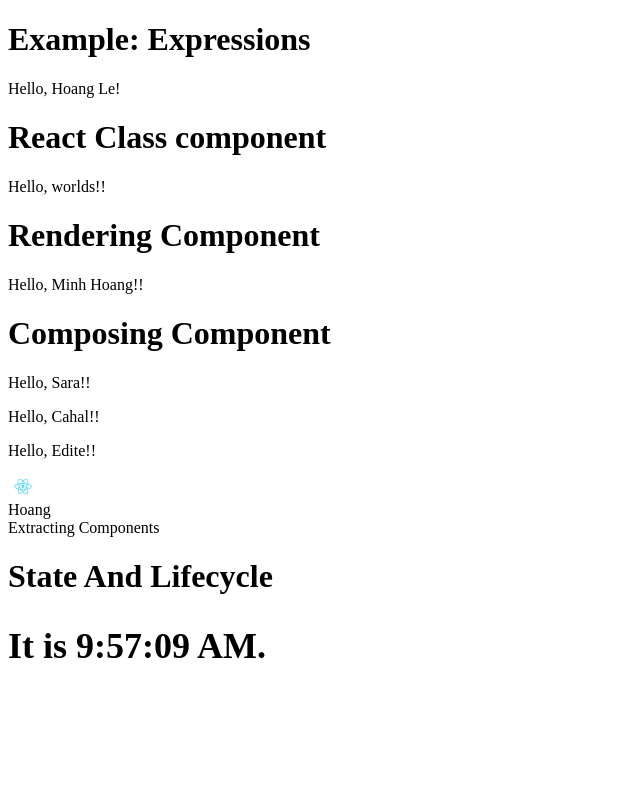
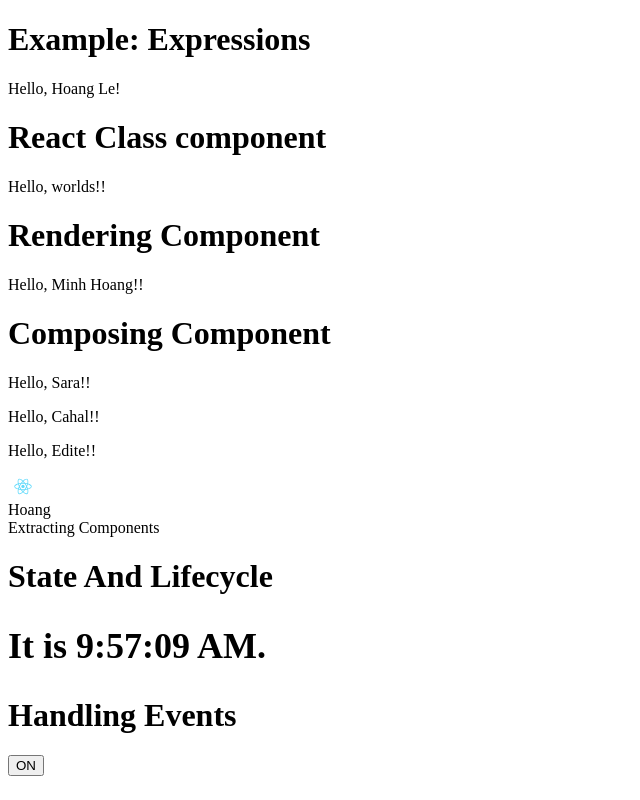
Before and after one commit to hoangle-agilityio/react-training, a React (Vite) app in the folder example-react/: page / in a window 1280 px wide. Shown: the whole page, without its empty margins (0-640 px from the left). Built offline with nearby package versions, Linux system fonts and the light colour scheme.

Commit message:
feat: make some code about handling events

```diff
--- /dev/null
+++ b/example-react/src/example-tsx/handling-event.tsx
@@ -0,0 +1,32 @@
+import React from "react"
+
+type State = { isToggleOn: boolean };
+
+export default class Toggle extends React.Component {
+  state: State;
+
+  constructor(props: Object) {
+    super(props);
+    this.state = { isToggleOn: true };
+    this.handleClick = this.handleClick.bind(this);
+  }
+
+  handleClick(): void {
+    this.setState(function (prevState: State): State {
+      return ({
+        isToggleOn: !prevState.isToggleOn
+      });
+    });
+  }
+
+  render(): JSX.Element {
+    return (
+      <div>
+        <h1>Handling Events</h1>
+        <button onClick={this.handleClick}>
+          {this.state.isToggleOn ? "ON" : "OFF"}
+        </button>
+      </div>
+    );
+  }
+}
--- a/example-react/src/main.tsx
+++ b/example-react/src/main.tsx
@@ -4,6 +4,7 @@ import ClassComponents from "./example-tsx/class-components"
 import ComposingComponents from "./example-tsx/composing-components"
 import Expressions from "./example-tsx/expressions"
 import Comment from "./example-tsx/extracting-components"
+import Toggle from "./example-tsx/handling-event"
 import RenderingComponent from "./example-tsx/rendering-components"
 import Clock from "./example-tsx/state-lifecycle"
 
@@ -15,6 +16,7 @@ ReactDOM.render(
     <ComposingComponents />
     <Comment />
     <Clock />
+    <Toggle />
   </React.StrictMode>,
   document.getElementById("root")
 )
```
